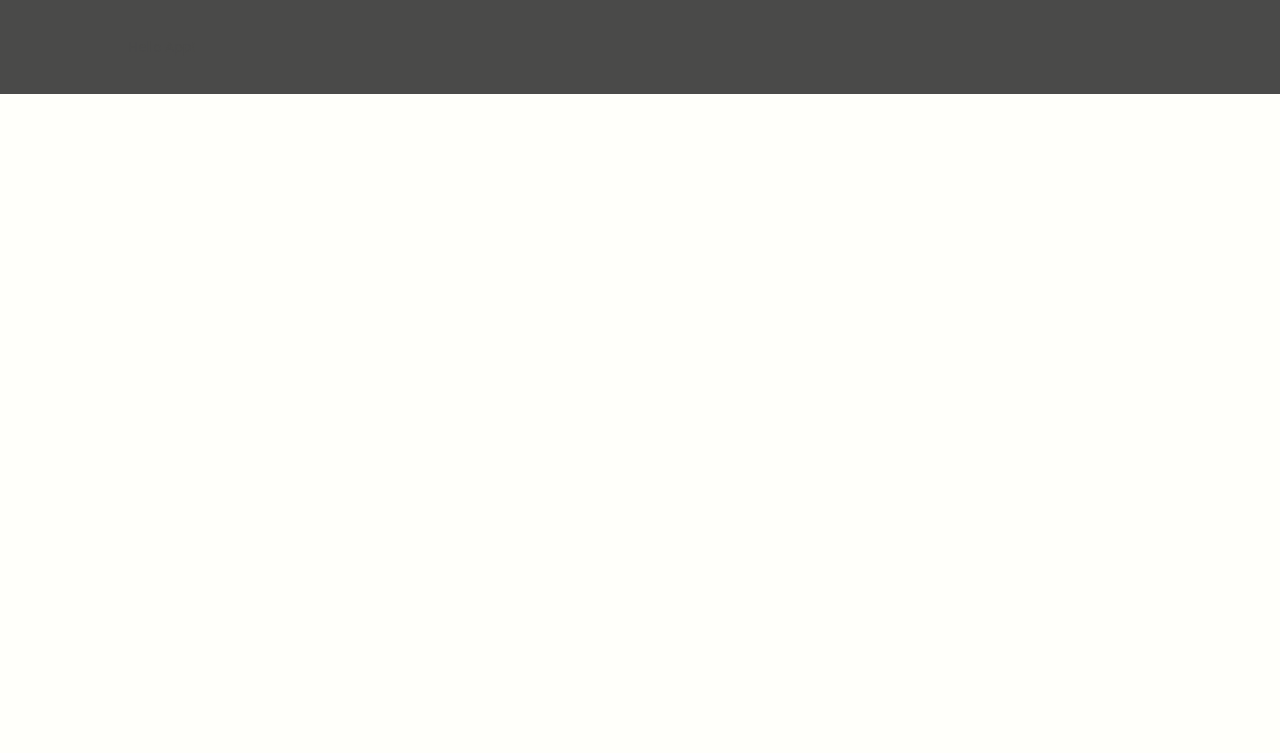
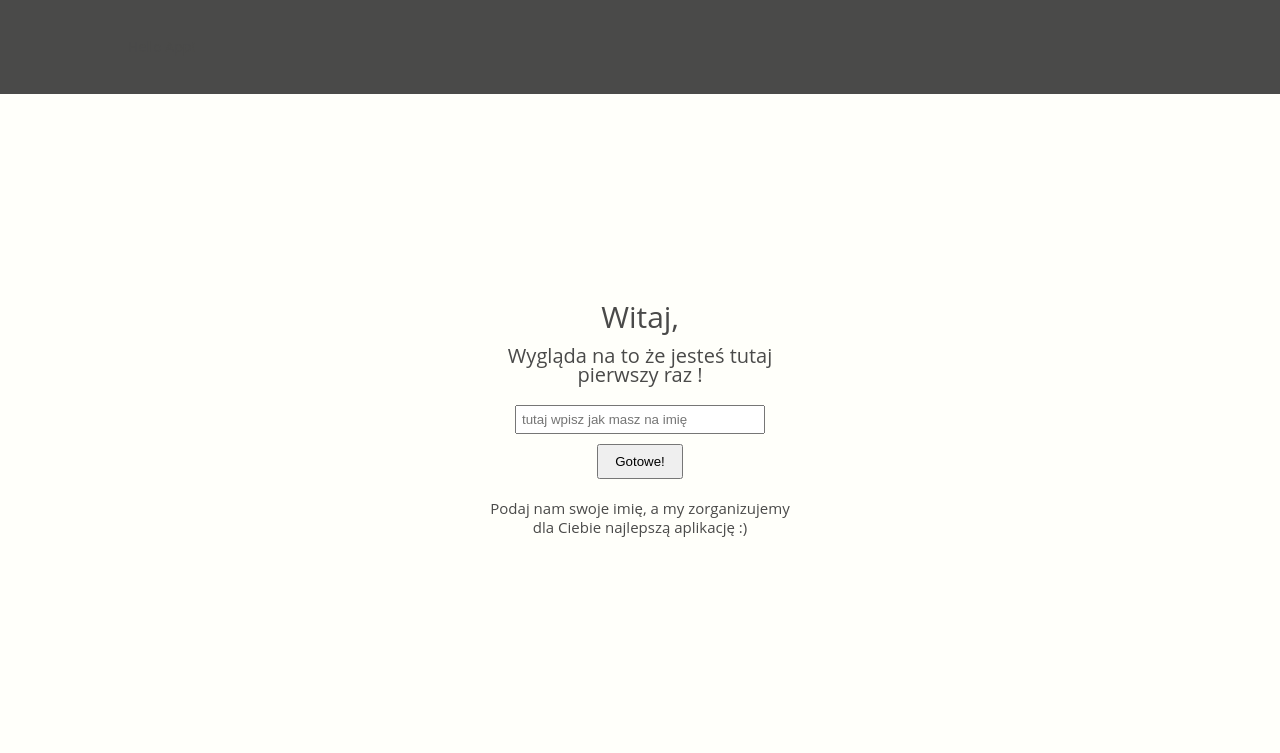
Before and after one commit to Monblo/Zaplanuj-Jedzonko-CodersLab-ScrumLab, a website: page development/app.html in a window 1280 px wide. Drawn offline with nearby package versions, Linux system fonts and the light colour scheme; files that its build step writes are made by us from their sources.

Commit message:
MB_2_2_form

```diff
--- a/development/app.html
+++ b/development/app.html
@@ -11,7 +11,13 @@
     <header>
       <h1>Hello App!</h1>
     </header>
-
+    <form class="form__cell app__form">
+      <h1>Witaj,</h1>
+      <h2>Wygląda na to że jesteś tutaj <br> pierwszy raz !</h2>
+      <input placeholder="tutaj wpisz jak masz na imię"></input>
+      <button class="btn form__button">Gotowe!</button>
+      <p>Podaj nam swoje imię, a my zorganizujemy <br> dla Ciebie najlepszą aplikację :)</p>
+    </form>
     <script src="./js/app.js"></script>
   </body>
 </html>
--- /dev/null
+++ b/development/scss/elements/_message_form.scss
@@ -0,0 +1,33 @@
+.form__cell{
+  height: calc(100vh - 9rem);
+  display: flex;
+  flex-direction: column;
+  justify-content: center;
+  align-items: center;
+  text-align: center;
+  line-height: 1.2rem;
+
+  h1{
+    font-size: 1.875rem;
+  }
+
+  h2{
+    font-size: 1.25rem;
+    margin: 1.25rem 0;
+  }
+
+  input{
+    width: 15.625rem;
+    padding: 0.3125rem;
+  }
+
+  .form__button{
+    display: block;
+    margin: 0.625rem 0 1.25rem 0;
+    padding: 0.5rem 1rem;
+  }
+
+  p{
+    font-size: 0.9375rem;
+  }
+}
--- a/development/scss/main.scss
+++ b/development/scss/main.scss
@@ -12,3 +12,4 @@
 @import "elements/carousel";
 @import "elements/callToAction";
 @import "elements/aboutAuthor";
+@import "elements/message_form";
```
